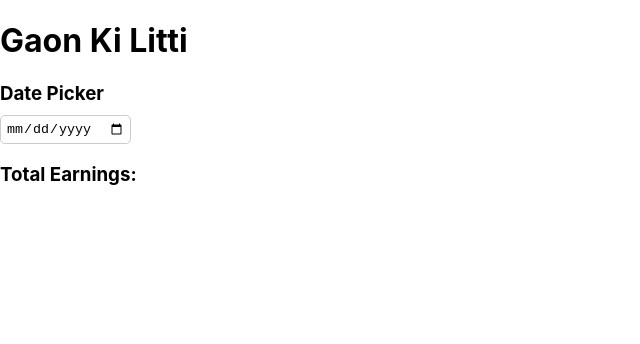
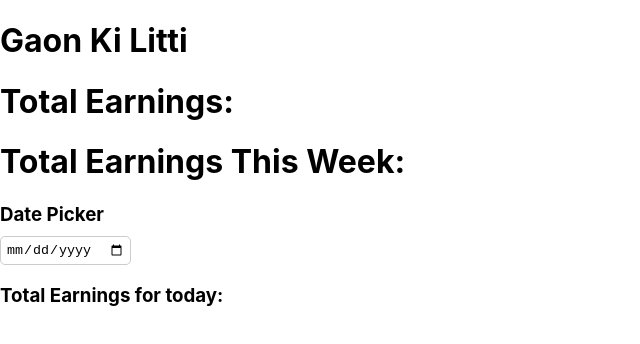
Before and after one commit to anonymousHa04/gaonkilitti, a React (Create React App) app: page / in a window 1280 px wide. Shown: the top 344 px of the page, without its empty margins (0-640 px from the left). Built offline with nearby package versions, Linux system fonts and the light colour scheme.

Commit message:
empty commit

```diff
--- a/src/App.js
+++ b/src/App.js
@@ -1,6 +1,6 @@
 import './App.css';
 import DatePicker from './containers/DatePicker';
-import Earnings from './containers/Earnigs';
+import Earnings from './components/Earnigs';
 import Table from './containers/Table';
 
 function App() {
@@ -8,8 +8,11 @@ function App() {
    <>
     <h1>Gaon Ki Litti</h1>
     {/* total earnings By far */}
+    <h1>Total Earnings: </h1>
 
     {/* total earnings this week */}
+    <h1>Total Earnings This Week: </h1>
+
     <DatePicker />
 
     <Earnings /> {/* Total earnings for today*/}
--- a/src/containers/Earnigs.js
+++ b/src/components/Earnigs.js
@@ -3,7 +3,7 @@ import React from 'react';
 export default function Earnings() {
   return (
     <div>
-      <h3>Total Earnings: </h3>
+      <h3>Total Earnings for today: </h3>
     </div>
   );
 }
```
